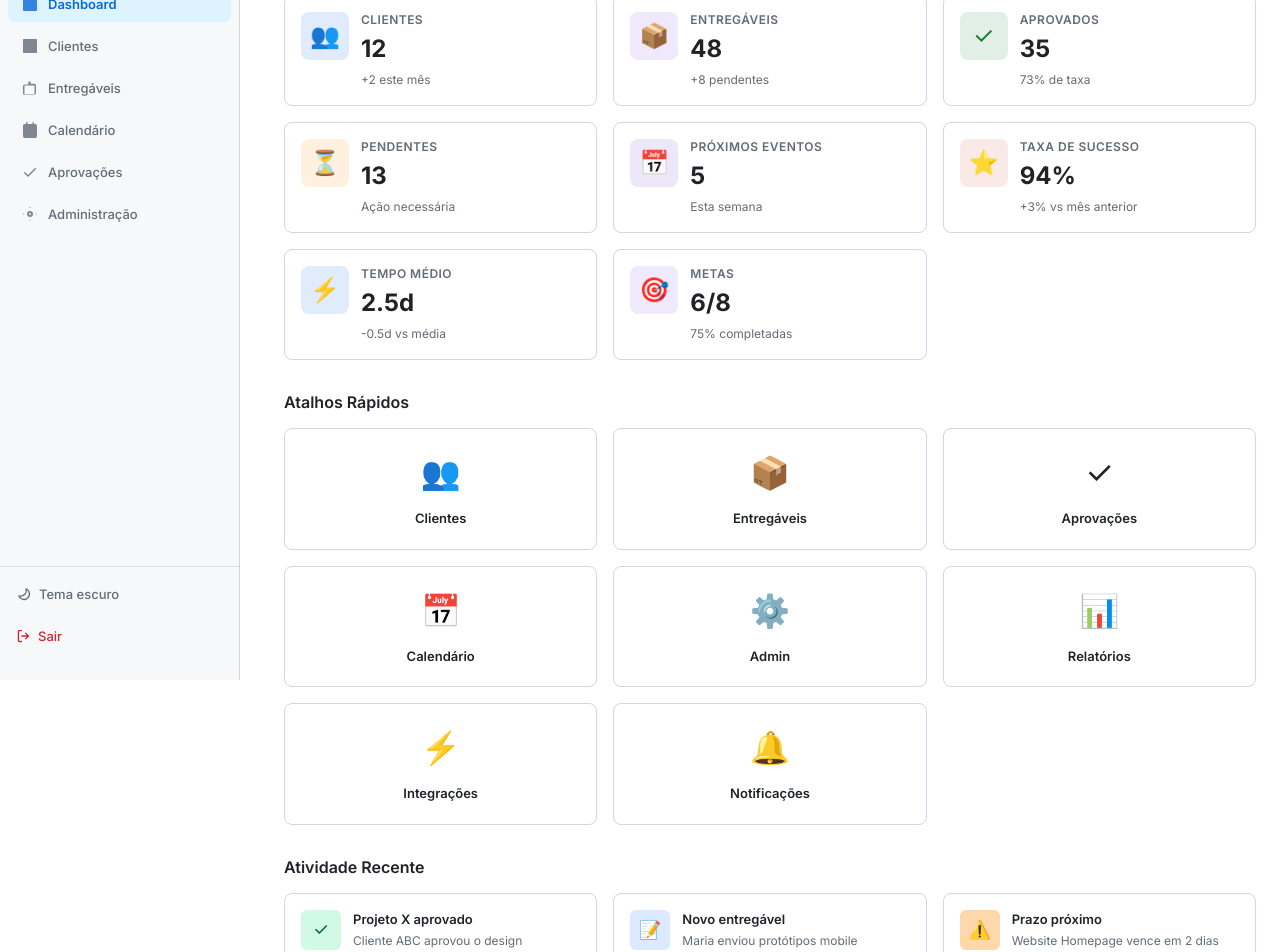
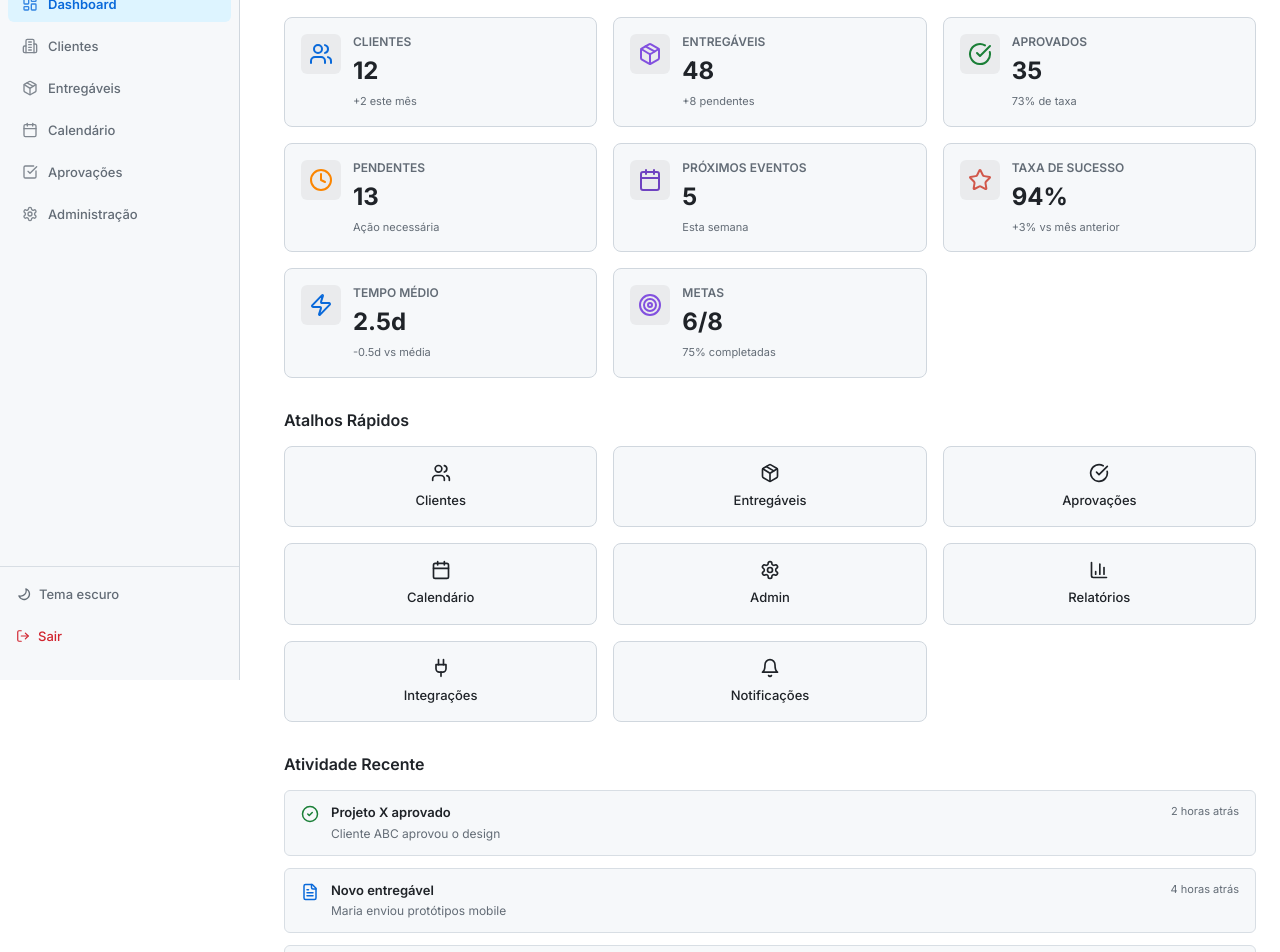
Before and after one commit to mel-schultz/aprovar, a Next.js app: page /dashboard in a window 1280 px wide. Shown: the part 120-1072 px from the top of the page. Built offline with nearby package versions, Linux system fonts and the light colour scheme.

Commit message:
feat: substituir ícones por Lucide React no Dashboard e Clientes

```diff
--- a/app/dashboard/page.js
+++ b/app/dashboard/page.js
@@ -2,36 +2,60 @@
 
 import { useState } from 'react'
 import Link from 'next/link'
+import {
+  Users,
+  Package,
+  CheckCircle,
+  Clock,
+  Calendar,
+  Star,
+  Zap,
+  Target,
+  CheckCircle2,
+  FileText,
+  AlertCircle,
+  XCircle,
+  Settings,
+  BarChart3,
+  Plug,
+  Bell,
+  LogOut,
+  LayoutDashboard,
+  Building2,
+  CheckSquare,
+  Sun,
+  Moon,
+} from 'lucide-react'
 import ThemeToggle from '../../components/ThemeToggle'
 
 export default function Dashboard() {
   const [stats] = useState([
-    { id: 1, icon: '👥', title: 'Clientes', count: '12', trend: '+2 este mês', color: '#0969da' },
-    { id: 2, icon: '📦', title: 'Entregáveis', count: '48', trend: '+8 pendentes', color: '#8250df' },
-    { id: 3, icon: '✓', title: 'Aprovados', count: '35', trend: '73% de taxa', color: '#1a7f37' },
-    { id: 4, icon: '⏳', title: 'Pendentes', count: '13', trend: 'Ação necessária', color: '#fb8500' },
-    { id: 5, icon: '📅', title: 'Próximos Eventos', count: '5', trend: 'Esta semana', color: '#6f42c1' },
-    { id: 6, icon: '⭐', title: 'Taxa de Sucesso', count: '94%', trend: '+3% vs mês anterior', color: '#d1574a' },
-    { id: 7, icon: '⚡', title: 'Tempo Médio', count: '2.5d', trend: '-0.5d vs média', color: '#0969da' },
-    { id: 8, icon: '🎯', title: 'Metas', count: '6/8', trend: '75% completadas', color: '#8250df' },
+    { id: 1, icon: Users, title: 'Clientes', count: '12', trend: '+2 este mês', color: '#0969da' },
+    { id: 2, icon: Package, title: 'Entregáveis', count: '48', trend: '+8 pendentes', color: '#8250df' },
+    { id: 3, icon: CheckCircle, title: 'Aprovados', count: '35', trend: '73% de taxa', color: '#1a7f37' },
+    { id: 4, icon: Clock, title: 'Pendentes', count: '13', trend: 'Ação necessária', color: '#fb8500' },
+    { id: 5, icon: Calendar, title: 'Próximos Eventos', count: '5', trend: 'Esta semana', color: '#6f42c1' },
+    { id: 6, icon: Star, title: 'Taxa de Sucesso', count: '94%', trend: '+3% vs mês anterior', color: '#d1574a' },
+    { id: 7, icon: Zap, title: 'Tempo Médio', count: '2.5d', trend: '-0.5d vs média', color: '#0969da' },
+    { id: 8, icon: Target, title: 'Metas', count: '6/8', trend: '75% completadas', color: '#8250df' },
   ])
 
   const [recentActivity] = useState([
-    { id: 1, icon: '✓', title: 'Projeto X aprovado', description: 'Cliente ABC aprovou o design', time: '2 horas atrás', status: 'success' },
-    { id: 2, icon: '📝', title: 'Novo entregável', description: 'Maria enviou protótipos mobile', time: '4 horas atrás', status: 'info' },
-    { id: 3, icon: '⚠️', title: 'Prazo próximo', description: 'Website Homepage vence em 2 dias', time: '1 dia atrás', status: 'warning' },
-    { id: 4, icon: '✗', title: 'Rejeitado', description: 'Branding Guide foi rejeitado', time: '2 dias atrás', status: 'error' },
+    { id: 1, icon: CheckCircle2, title: 'Projeto X aprovado', description: 'Cliente ABC aprovou o design', time: '2 horas atrás', status: 'success' },
+    { id: 2, icon: FileText, title: 'Novo entregável', description: 'Maria enviou protótipos mobile', time: '4 horas atrás', status: 'info' },
+    { id: 3, icon: AlertCircle, title: 'Prazo próximo', description: 'Website Homepage vence em 2 dias', time: '1 dia atrás', status: 'warning' },
+    { id: 4, icon: XCircle, title: 'Rejeitado', description: 'Branding Guide foi rejeitado', time: '2 dias atrás', status: 'error' },
   ])
 
   const [quickLinks] = useState([
-    { id: 1, icon: '👥', label: 'Clientes', href: '/clientes' },
-    { id: 2, icon: '📦', label: 'Entregáveis', href: '/entregaveis' },
-    { id: 3, icon: '✓', label: 'Aprovações', href: '/aprovacoes' },
-    { id: 4, icon: '📅', label: 'Calendário', href: '/calendario' },
-    { id: 5, icon: '⚙️', label: 'Admin', href: '/admin' },
-    { id: 6, icon: '📊', label: 'Relatórios', href: '#' },
-    { id: 7, icon: '⚡', label: 'Integrações', href: '#' },
-    { id: 8, icon: '🔔', label: 'Notificações', href: '#' },
+    { id: 1, icon: Users, label: 'Clientes', href: '/clientes' },
+    { id: 2, icon: Package, label: 'Entregáveis', href: '/entregaveis' },
+    { id: 3, icon: CheckCircle, label: 'Aprovações', href: '/aprovacoes' },
+    { id: 4, icon: Calendar, label: 'Calendário', href: '/calendario' },
+    { id: 5, icon: Settings, label: 'Admin', href: '/admin' },
+    { id: 6, icon: BarChart3, label: 'Relatórios', href: '#' },
+    { id: 7, icon: Plug, label: 'Integrações', href: '#' },
+    { id: 8, icon: Bell, label: 'Notificações', href: '#' },
   ])
 
   return (
@@ -49,10 +73,12 @@ export default function Dashboard() {
 
         {/* STATS GRID - 4 COLUNAS */}
         <div className="grid-4col">
-          {stats.map(stat => (
-            <div key={stat.id} className="stat-container">
-              <div className="stat-icon" style={{ background: `${stat.color}20`, color: stat.color }}>
-                {stat.icon}
+          {stats.map(stat => {
+            const IconComponent = stat.icon
+            return (
+              <div key={stat.id} className="stat-card">
+                <div className="stat-icon" style={{ color: stat.color }}>
+                  <IconComponent size={24} />
                 </div>
                 <div className="stat-content">
                   <h3 className="stat-title">{stat.title}</h3>
@@ -60,45 +86,96 @@ export default function Dashboard() {
                   <p className="stat-trend">{stat.trend}</p>
                 </div>
               </div>
-          ))}
+            )
+          })}
         </div>
 
-        {/* QUICK LINKS GRID - 4 COLUNAS */}
-        <div className="section-title">
-          <h2>Atalhos Rápidos</h2>
+        {/* QUICK LINKS */}
+        <div style={{ marginTop: '32px', marginBottom: '32px' }}>
+          <h2 style={{ fontSize: '16px', fontWeight: '600', marginBottom: '16px', color: 'var(--color-fg-default)' }}>Atalhos Rápidos</h2>
+          <div className="grid-4col">
+            {quickLinks.map(link => {
+              const IconComponent = link.icon
+              return (
+                <Link
+                  key={link.id}
+                  href={link.href}
+                  className="quick-link-card"
+                >
+                  <IconComponent size={20} />
+                  <span>{link.label}</span>
+                </Link>
+              )
+            })}
           </div>
-        <div className="grid-4col">
-          {quickLinks.map(link => (
-            <Link key={link.id} href={link.href} className="quick-link-container">
-              <div className="quick-link-icon">{link.icon}</div>
-              <div className="quick-link-label">{link.label}</div>
-            </Link>
-          ))}
         </div>
 
-        {/* RECENT ACTIVITY GRID - 4 COLUNAS */}
-        <div className="section-title">
-          <h2>Atividade Recente</h2>
+        {/* RECENT ACTIVITY */}
+        <div>
+          <h2 style={{ fontSize: '16px', fontWeight: '600', marginBottom: '16px', color: 'var(--color-fg-default)' }}>Atividade Recente</h2>
+          <div style={{ display: 'flex', flexDirection: 'column', gap: '12px' }}>
+            {recentActivity.map(activity => {
+              const IconComponent = activity.icon
+              const statusColors = {
+                success: '#1a7f37',
+                info: '#0969da',
+                warning: '#fb8500',
+                error: '#da3633',
+              }
+              return (
+                <div
+                  key={activity.id}
+                  style={{
+                    display: 'flex',
+                    gap: '12px',
+                    padding: '12px 16px',
+                    background: 'var(--color-canvas-subtle)',
+                    border: '1px solid var(--color-border-muted)',
+                    borderRadius: '6px',
+                    alignItems: 'flex-start',
+                  }}
+                >
+                  <div style={{ color: statusColors[activity.status], marginTop: '2px', flexShrink: 0 }}>
+                    <IconComponent size={18} />
                   </div>
-        <div className="grid-4col">
-          {recentActivity.map(activity => (
-            <div key={activity.id} className="activity-container">
-              <div className={`activity-icon activity-${activity.status}`}>
-                {activity.icon}
+                  <div style={{ flex: 1 }}>
+                    <div style={{ fontSize: '13px', fontWeight: '600', color: 'var(--color-fg-default)' }}>
+                      {activity.title}
                     </div>
-              <div className="activity-content">
-                <h4 className="activity-title">{activity.title}</h4>
-                <p className="activity-desc">{activity.description}</p>
-                <span className="activity-time">{activity.time}</span>
+                    <div style={{ fontSize: '12px', color: 'var(--color-fg-muted)', marginTop: '2px' }}>
+                      {activity.description}
                     </div>
                   </div>
-          ))}
+                  <div style={{ fontSize: '11px', color: 'var(--color-fg-muted)', whiteSpace: 'nowrap' }}>
+                    {activity.time}
+                  </div>
+                </div>
+              )
+            })}
+          </div>
         </div>
       </main>
 
       <style>{`
         .app-shell { display: flex; min-height: 100vh; }
-        .main-content { flex: 1; padding: 24px; overflow-y: auto; background: var(--color-canvas-default); }
+        .main-content { flex: 1; padding: 24px; overflow-y: auto; background: var(--color-canvas-default); margin-left: 20px; }
+
+        .page-header {
+          margin-bottom: 32px;
+        }
+
+        .page-header h1 {
+          font-size: 28px;
+          font-weight: 700;
+          color: var(--color-fg-default);
+          margin: 0 0 8px;
+        }
+
+        .page-header p {
+          font-size: 14px;
+          color: var(--color-fg-muted);
+          margin: 0;
+        }
 
         /* Grid Layout - 4 Colunas */
         .grid-4col {
@@ -108,50 +185,35 @@ export default function Dashboard() {
           margin-bottom: 32px;
         }
 
-        .section-title {
-          margin-top: 32px;
-          margin-bottom: 16px;
-        }
-
-        .section-title h2 {
-          font-size: 16px;
-          font-weight: 600;
-          color: var(--color-fg-default);
-          margin: 0;
-        }
-
-        /* Stat Container */
-        .stat-container {
-          background: var(--color-canvas-default);
+        .stat-card {
+          background: var(--color-canvas-subtle);
           border: 1px solid var(--color-border-default);
           border-radius: 8px;
           padding: 16px;
           display: flex;
+          gap: 12px;
           align-items: flex-start;
-          gap: 12px;
           transition: all 0.15s ease;
-          cursor: pointer;
         }
 
-        .stat-container:hover {
-          border-color: var(--color-border-muted);
+        .stat-card:hover {
+          border-color: var(--color-accent-fg);
           box-shadow: 0 4px 12px rgba(0, 0, 0, 0.08);
         }
 
         .stat-icon {
-          width: 48px;
-          height: 48px;
-          border-radius: 8px;
           display: flex;
           align-items: center;
           justify-content: center;
-          font-size: 24px;
+          width: 40px;
+          height: 40px;
+          background: rgba(0, 0, 0, 0.05);
+          border-radius: 6px;
           flex-shrink: 0;
         }
 
         .stat-content {
           flex: 1;
-          min-width: 0;
         }
 
         .stat-title {
@@ -160,125 +222,42 @@ export default function Dashboard() {
           color: var(--color-fg-muted);
           text-transform: uppercase;
           margin: 0 0 4px;
-          letter-spacing: 0.04em;
         }
 
         .stat-count {
           font-size: 24px;
           font-weight: 700;
           color: var(--color-fg-default);
-          margin-bottom: 4px;
+          margin: 0 0 4px;
         }
 
         .stat-trend {
-          font-size: 12px;
+          font-size: 11px;
           color: var(--color-fg-muted);
           margin: 0;
         }
 
-        /* Quick Link Container */
-        .quick-link-container {
-          background: var(--color-canvas-default);
-          border: 1px solid var(--color-border-default);
-          border-radius: 8px;
-          padding: 20px;
+        .quick-link-card {
           display: flex;
           flex-direction: column;
           align-items: center;
           justify-content: center;
-          gap: 12px;
+          gap: 8px;
+          padding: 16px;
+          background: var(--color-canvas-subtle);
+          border: 1px solid var(--color-border-default);
+          border-radius: 8px;
           text-decoration: none;
           color: var(--color-fg-default);
           transition: all 0.15s ease;
+          font-size: 13px;
+          font-weight: 500;
         }
 
-        .quick-link-container:hover {
+        .quick-link-card:hover {
           border-color: var(--color-accent-fg);
           background: var(--color-accent-subtle);
-          transform: translateY(-2px);
-        }
-
-        .quick-link-icon {
-          font-size: 32px;
-        }
-
-        .quick-link-label {
-          font-size: 13px;
-          font-weight: 600;
-          text-align: center;
-          color: var(--color-fg-default);
-        }
-
-        /* Activity Container */
-        .activity-container {
-          background: var(--color-canvas-default);
-          border: 1px solid var(--color-border-default);
-          border-radius: 8px;
-          padding: 16px;
-          display: flex;
-          gap: 12px;
-          transition: all 0.15s ease;
-        }
-
-        .activity-container:hover {
-          border-color: var(--color-border-muted);
-          box-shadow: 0 4px 12px rgba(0, 0, 0, 0.08);
-        }
-
-        .activity-icon {
-          width: 40px;
-          height: 40px;
-          border-radius: 6px;
-          display: flex;
-          align-items: center;
-          justify-content: center;
-          font-size: 18px;
-          flex-shrink: 0;
-        }
-
-        .activity-icon.activity-success {
-          background: #d1fae5;
-          color: #065f46;
-        }
-
-        .activity-icon.activity-info {
-          background: #dbeafe;
-          color: #1e40af;
-        }
-
-        .activity-icon.activity-warning {
-          background: #fed7aa;
-          color: #92400e;
-        }
-
-        .activity-icon.activity-error {
-          background: #fee2e2;
-          color: #991b1b;
-        }
-
-        .activity-content {
-          flex: 1;
-          min-width: 0;
-        }
-
-        .activity-title {
-          font-size: 13px;
-          font-weight: 600;
-          color: var(--color-fg-default);
-          margin: 0 0 4px;
-        }
-
-        .activity-desc {
-          font-size: 12px;
-          color: var(--color-fg-muted);
-          margin: 0 0 6px;
-          line-height: 1.4;
-        }
-
-        .activity-time {
-          font-size: 11px;
-          color: var(--color-fg-muted);
-          font-weight: 500;
+          color: var(--color-accent-fg);
         }
 
         /* Responsividade */
@@ -302,11 +281,6 @@ export default function Dashboard() {
           .main-content {
             padding: 16px;
           }
-
-          .section-title {
-            margin-top: 24px;
-            margin-bottom: 12px;
-          }
         }
       `}</style>
     </div>
@@ -318,29 +292,24 @@ function AppSidebar({ activePath }) {
     <aside className="sidebar">
       <div className="sidebar-header">
         <Link href="/dashboard" style={{ display: 'flex', alignItems: 'center', gap: '8px', fontSize: '14px', fontWeight: '600', color: 'var(--color-fg-default)', textDecoration: 'none', padding: '8px 16px 12px' }}>
-          <svg width="18" height="18" viewBox="0 0 20 20" fill="none" aria-hidden="true">
-            <circle cx="10" cy="10" r="9" stroke="currentColor" strokeWidth="1.5" fill="none" />
-            <path d="M6 10l3 3 5-5" stroke="currentColor" strokeWidth="1.5" strokeLinecap="round" strokeLinejoin="round" />
-          </svg>
+          <CheckCircle size={18} />
           AprovaAí
         </Link>
       </div>
       <nav>
-        <NavLink href="/dashboard" label="Dashboard" icon="dashboard" active={activePath === '/dashboard'} />
-        <NavLink href="/clientes" label="Clientes" icon="building" active={activePath === '/clientes'} />
-        <NavLink href="/entregaveis" label="Entregáveis" icon="package" active={activePath === '/entregaveis'} />
-        <NavLink href="/calendario" label="Calendário" icon="calendar" active={activePath === '/calendario'} />
-        <NavLink href="/aprovacoes" label="Aprovações" icon="check" active={activePath === '/aprovacoes'} />
-        <NavLink href="/admin" label="Administração" icon="gear" active={activePath === '/admin'} />
+        <NavLink href="/dashboard" label="Dashboard" icon={LayoutDashboard} active={activePath === '/dashboard'} />
+        <NavLink href="/clientes" label="Clientes" icon={Building2} active={activePath === '/clientes'} />
+        <NavLink href="/entregaveis" label="Entregáveis" icon={Package} active={activePath === '/entregaveis'} />
+        <NavLink href="/calendario" label="Calendário" icon={Calendar} active={activePath === '/calendario'} />
+        <NavLink href="/aprovacoes" label="Aprovações" icon={CheckSquare} active={activePath === '/aprovacoes'} />
+        <NavLink href="/admin" label="Administração" icon={Settings} active={activePath === '/admin'} />
       </nav>
       <div className="sidebar-footer">
         <ThemeToggle />
         <Link href="/" style={{ display: 'flex', alignItems: 'center', gap: '8px', padding: '6px 8px', borderRadius: '6px', fontSize: '13px', fontWeight: '500', color: 'var(--color-danger-fg)', textDecoration: 'none', marginTop: '4px', transition: 'background-color 0.15s ease' }}
           onMouseEnter={e => e.currentTarget.style.background = 'var(--color-danger-subtle)'}
           onMouseLeave={e => e.currentTarget.style.background = 'transparent'}>
-          <svg width="14" height="14" viewBox="0 0 16 16" fill="currentColor" aria-hidden="true">
-            <path d="M2 2.75C2 1.784 2.784 1 3.75 1h2.5a.75.75 0 0 1 0 1.5h-2.5a.25.25 0 0 0-.25.25v10.5c0 .138.112.25.25.25h2.5a.75.75 0 0 1 0 1.5h-2.5A1.75 1.75 0 0 1 2 13.25Zm10.44 4.5-1.97-1.97a.749.749 0 0 1 .326-1.275.749.749 0 0 1 .734.215l3.25 3.25a.75.75 0 0 1 0 1.06l-3.25 3.25a.749.749 0 0 1-1.275-.326.749.749 0 0 1 .215-.734l1.97-1.97H6.75a.75.75 0 0 1 0-1.5Z" />
-          </svg>
+          <LogOut size={14} />
           Sair
         </Link>
       </div>
@@ -420,44 +389,11 @@ function AppSidebar({ activePath }) {
   )
 }
 
-function NavLink({ href, label, icon, active }) {
+function NavLink({ href, label, icon: Icon, active }) {
   return (
     <Link href={href} className={`nav-item${active ? ' active' : ''}`}>
       <span className="nav-icon">
-        {icon === 'dashboard' && (
-          <svg width="16" height="16" viewBox="0 0 16 16" fill="currentColor" aria-hidden="true">
-            <path d="M1.75 1a.75.75 0 0 0-.75.75v12.5c0 .414.336.75.75.75h12.5a.75.75 0 0 0 .75-.75V1.75a.75.75 0 0 0-.75-.75H1.75zM2.5 4h3V2.5h-3V4zm0 3h3V5.5h-3V7zm0 3h3v-1.5h-3V10zm4-6h3V2.5h-3V4zm0 3h3V5.5h-3V7zm0 3h3v-1.5h-3V10zm4-6h3V2.5h-3V4zm0 3h3V5.5h-3V7zm0 3h3v-1.5h-3V10z" />
-          </svg>
-        )}
-        {icon === 'building' && (
-          <svg width="16" height="16" viewBox="0 0 16 16" fill="currentColor" aria-hidden="true">
-            <path d="M1.75 1a.75.75 0 0 0-.75.75v12.5c0 .414.336.75.75.75h12.5a.75.75 0 0 0 .75-.75V1.75a.75.75 0 0 0-.75-.75H1.75zM2.5 4h2V2.5h-2V4zm3 0h2V2.5h-2V4zm3 0h2V2.5h-2V4zm3 0h2V2.5h-2V4zM2.5 7h2V5.5h-2V7zm3 0h2V5.5h-2V7zm3 0h2V5.5h-2V7zm3 0h2V5.5h-2V7zM2.5 10h2V8.5h-2V10zm3 0h2V8.5h-2V10zm3 0h2V8.5h-2V10zm3 0h2V8.5h-2V10z" />
-          </svg>
-        )}
-        {icon === 'package' && (
-          <svg width="16" height="16" viewBox="0 0 16 16" fill="currentColor" aria-hidden="true">
-            <path d="M8 1.5a.75.75 0 0 1 .75.75v1.5h3.5a1.75 1.75 0 0 1 1.75 1.75v7.5a1.75 1.75 0 0 1-1.75 1.75h-9.5A1.75 1.75 0 0 1 1 14v-7.5A1.75 1.75 0 0 1 2.75 4.5h3.5V2.25a.75.75 0 0 1 .75-.75zM2.5 5.5v8.5a.25.25 0 0 0 .25.25h9.5a.25.25 0 0 0 .25-.25V5.5z" />
-          </svg>
-        )}
-        {icon === 'calendar' && (
-          <svg width="16" height="16" viewBox="0 0 16 16" fill="currentColor" aria-hidden="true">
-            <path d="M4.75 0a.75.75 0 0 1 .75.75V2h5V.75a.75.75 0 0 1 1.5 0V2h1.25c.966 0 1.75.784 1.75 1.75v10.5A1.75 1.75 0 0 1 13.25 16H2.75A1.75 1.75 0 0 1 1 14.25V3.75C1 2.784 1.784 2 2.75 2H4V.75A.75.75 0 0 1 4.75 0z" />
-          </svg>
-        )}
-        {icon === 'check' && (
-          <svg width="16" height="16" viewBox="0 0 16 16" fill="currentColor" aria-hidden="true">
-            <path d="M13.78 4.22a.75.75 0 0 1 0 1.06l-7.25 7.25a.75.75 0 0 1-1.06 0L2.22 9.28a.751.751 0 0 1 .018-1.042.751.751 0 0 1 1.042-.018L6 10.94l6.72-6.72a.75.75 0 0 1 1.06 0Z" />
-          </svg>
-        )}
-        {icon === 'gear' && (
-          <svg width="16" height="16" viewBox="0 0 16 16" fill="currentColor" aria-hidden="true">
-            <path d="M8 11a3 3 0 1 1 0-6 3 3 0 0 1 0 6zM7 8a1 1 0 1 0 2 0 1 1 0 0 0-2 0z" />
-            <path d="M8.5 1.5a.5.5 0 1 0-1 0 .5.5 0 0 0 1 0z" />
-            <path d="M8.5 14.5a.5.5 0 1 0-1 0 .5.5 0 0 0 1 0z" />
-            <path d="M1.5 8.5a.5.5 0 1 0 0-1 .5.5 0 0 0 0 1z" />
-            <path d="M14.5 8.5a.5.5 0 1 0 0-1 .5.5 0 0 0 0 1z" />
-          </svg>
-        )}
+        <Icon size={16} />
       </span>
       {label}
     </Link>
```
Also changed, not shown: app/clientes/page.js (+143 -103 lines). Lines whose indentation alone changed are shown as unchanged.
